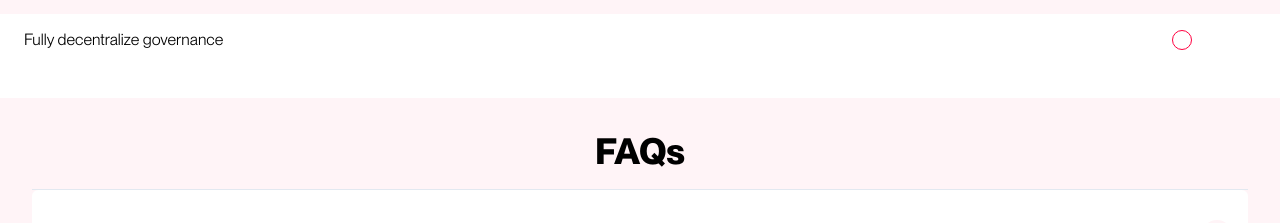
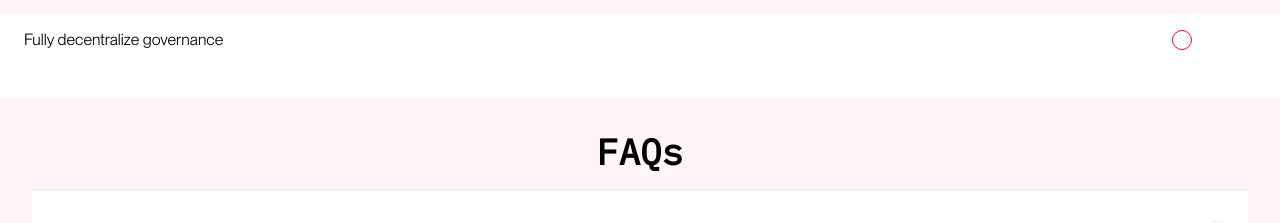
Before and after one commit to MedDAO-xyz/Website, a Next.js app: page / in a window 1280 px wide. Shown: the part 3386-3609 px from the top of the page. Built offline with nearby package versions, Linux system fonts and the light colour scheme.

Commit message:
updated font used in FAQ title.

```diff
--- a/src/components/FAQ/index.tsx
+++ b/src/components/FAQ/index.tsx
@@ -65,7 +65,7 @@ const FAQ = () => {
         justifyContent="center"
       >
         <Heading
-          fontFamily="Neue Montreal"
+          fontFamily="IBM Plex Mono"
           as="h3"
           color="black"
           fontWeight={700}
```
